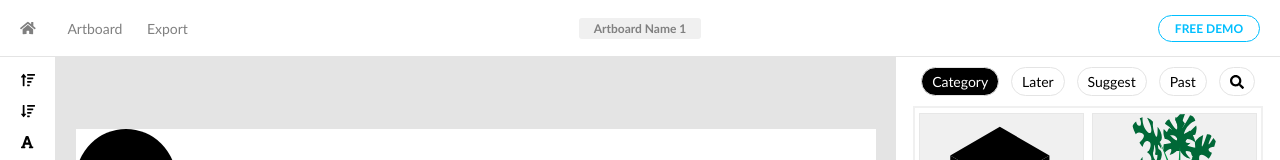
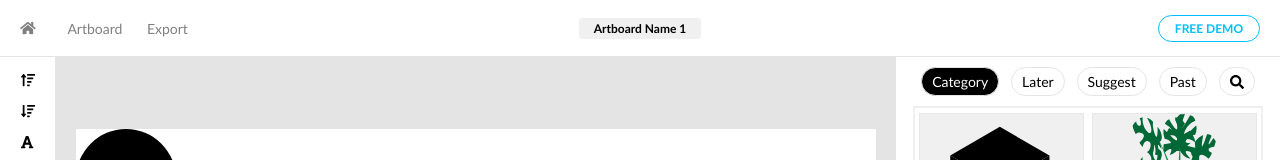
Before and after one commit to jdhudf/isography-demo, a React (Create React App) app: page / in a window 1280 px wide. Shown: the top 160 px of the page. Built offline with nearby package versions, Linux system fonts and the light colour scheme.

Commit message:
Update topbar.js

```diff
--- a/src/components/atelier/topbar.js
+++ b/src/components/atelier/topbar.js
@@ -564,7 +564,6 @@ const InputArtboardName = () => {
   const styles = {
     i: {
       fontWeight: "600",
-      color: "gray",
       padding: "3px 15px",
       borderRadius: "3px",
       display: "inline-block",
```
